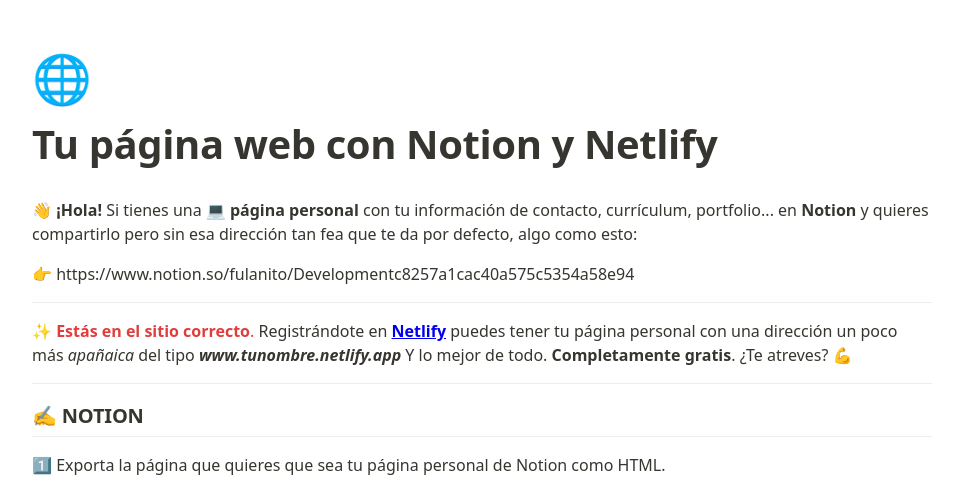
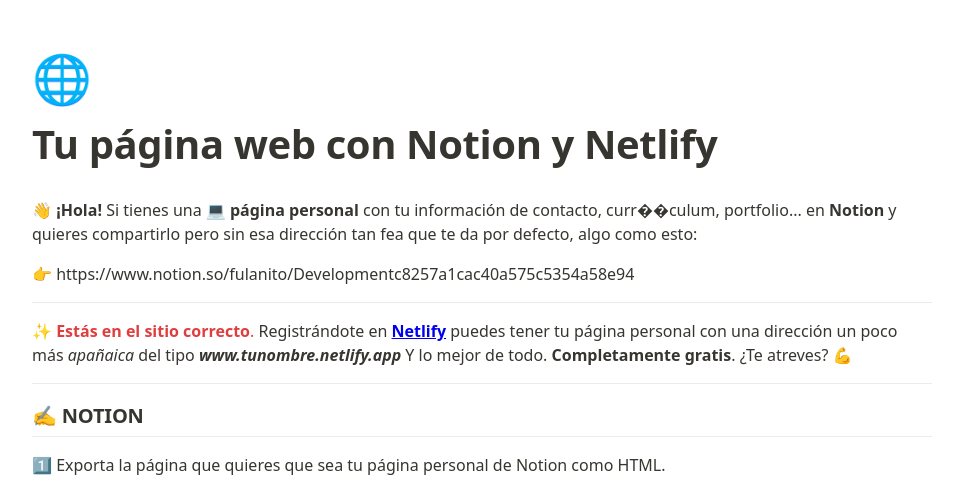
Before and after one commit to dianait/Tu-pagina-con-Notion-y-Netlify, a website: page index.html in a window 1280 px wide. Shown: the top 490 px of the page, without its empty margins (158-1117 px from the left). Drawn offline with nearby package versions, Linux system fonts and the light colour scheme.

Commit message:
Tutorial updated

```diff
--- a/index.html
+++ b/index.html
@@ -266,7 +266,7 @@
 <div class="page-header-icon "><span class="icon">🌐</span></div>
 <h1 class="page-title">Tu página web con Notion y Netlify</h1>
 </header>
-<p>👋  <strong>¡Hola! </strong>Si tienes una 💻  <strong>página personal</strong> con tu información de contacto, currículum, portfolio... en <strong>Notion</strong> y quieres compartirlo pero sin esa dirección tan fea que te da por defecto, algo como esto: </p>
+<p>👋  <strong>¡Hola! </strong>Si tienes una 💻  <strong>página personal</strong> con tu información de contacto, curr��culum, portfolio... en <strong>Notion</strong> y quieres compartirlo pero sin esa dirección tan fea que te da por defecto, algo como esto: </p>
 <p>👉  https://www.notion.so/fulanito/Developmentc8257a1cac40a575c5354a58e94</p>
 <hr>
 <p>✨  <strong><span style="color: #E03E3E;">Estás en el sitio correcto</span></strong><span style="color: #E03E3E;">.</span> Registrándote en <a href="https://www.netlify.com/" target="_blank"><strong>Netlify</strong></a> puedes tener tu página personal con una dirección un poco más <em>apañaica</em> del tipo <em><strong>www.tunombre.netlify.app</strong></em>  Y lo mejor de todo. <strong>Completamente gratis</strong>. ¿Te atreves? 💪</p>
```
